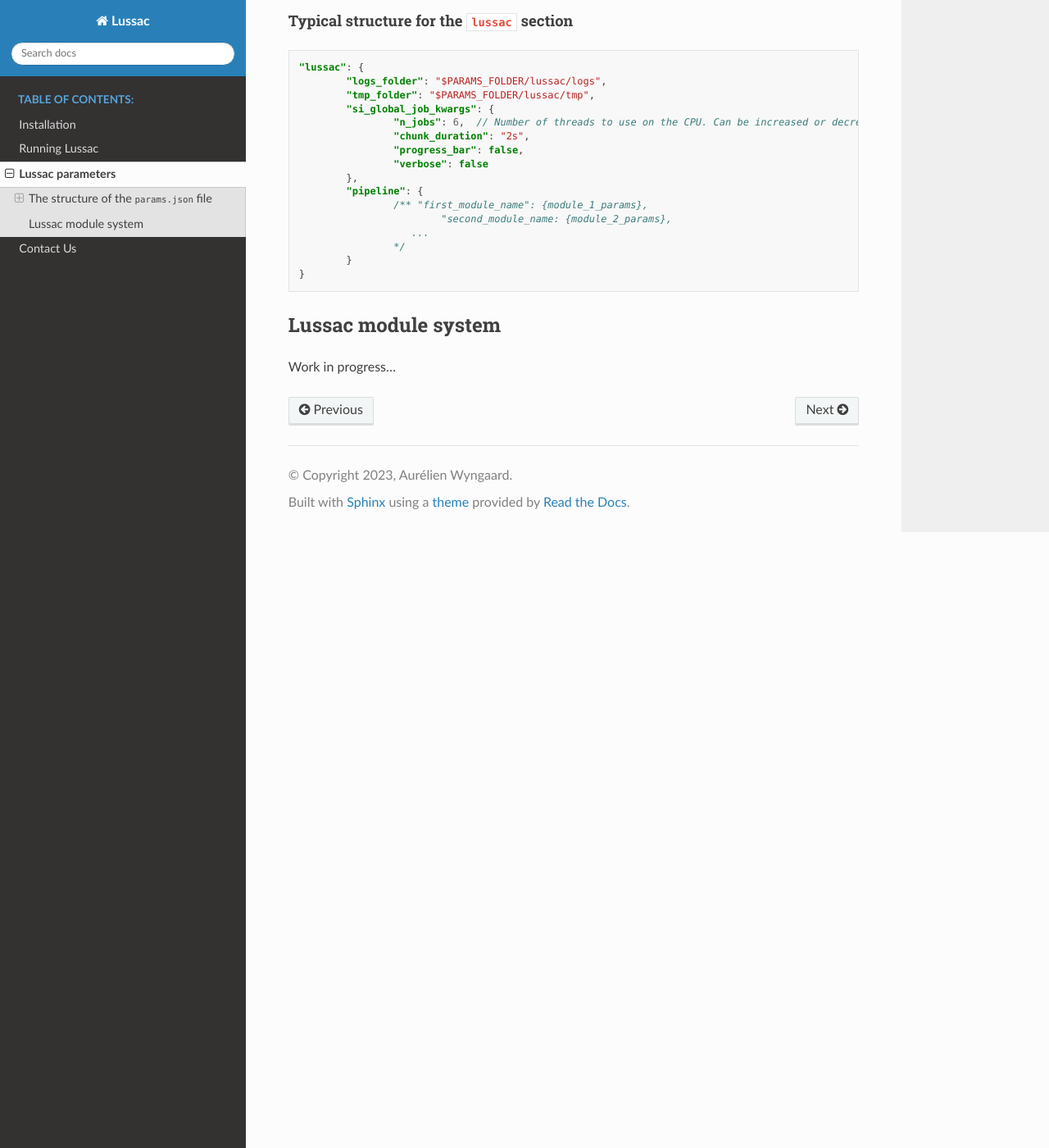
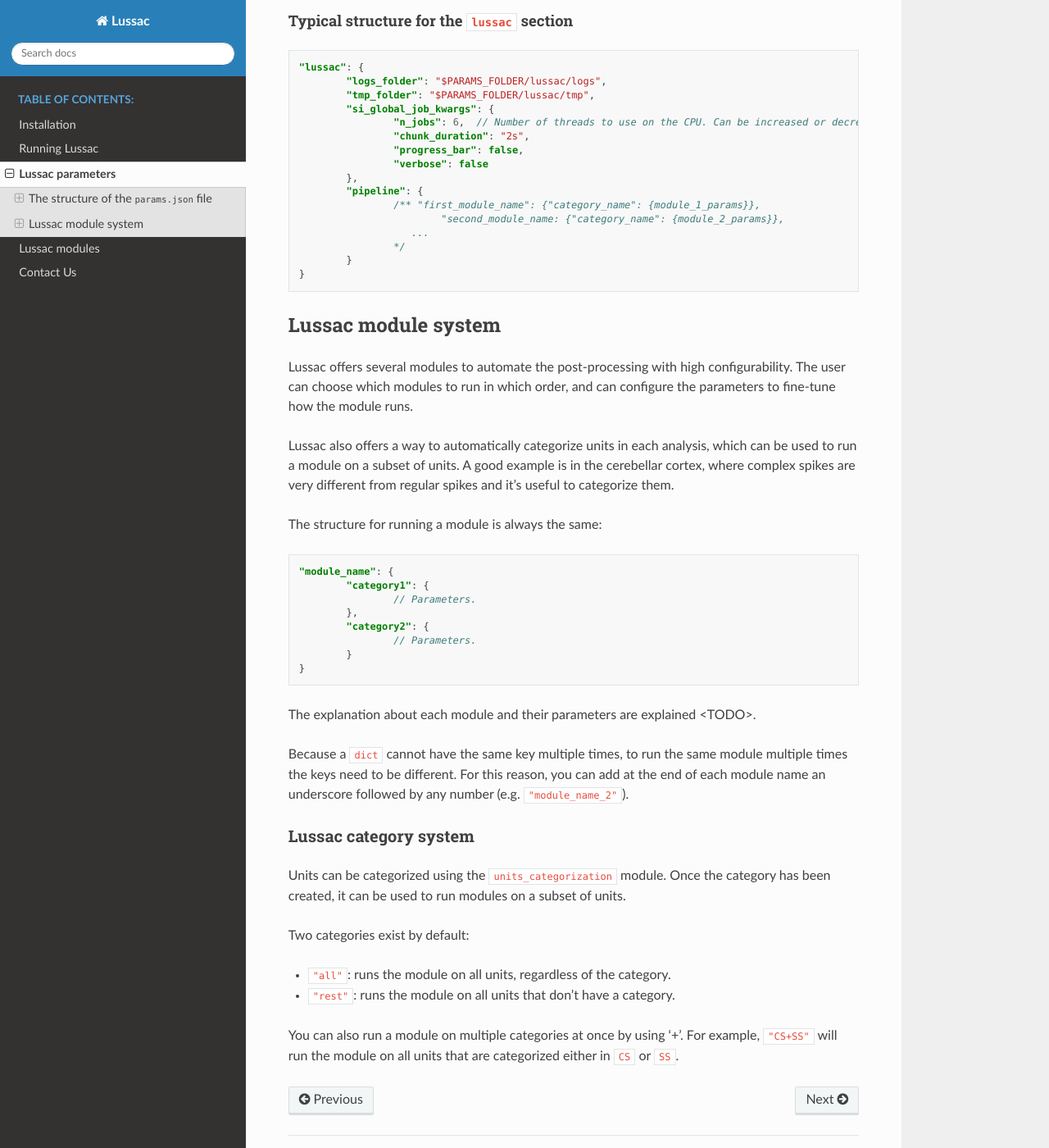
Before and after one commit to BarbourLab/lussac, a Sphinx documentation site: the page built from docs/source/params.rst, in a window 1280 px wide and 1400 px high, scrolled down 4322 px. Shown: the whole window at 82% size. Built offline with Sphinx 7.4.7 and the Read the Docs theme 2.0.0, drawn with Linux system fonts in a browser that asks for light colours.

Commit message:
Updated documentation

```diff
--- a/docs/source/index.rst
+++ b/docs/source/index.rst
@@ -14,6 +14,7 @@ For more information, check out our `preprint <https://www.biorxiv.org/content/1
    installation
    run
    params
+   modules
    contact
 
 
--- /dev/null
+++ b/docs/source/modules.rst
@@ -0,0 +1,6 @@
+Lussac modules
+==============
+
+Here, we describe each of Lussac modules, what they do, how they do it, and what parameters are available.
+
+WIP
--- a/docs/source/params.rst
+++ b/docs/source/params.rst
@@ -187,8 +187,8 @@ Typical structure for the :code:`lussac` section
 			"verbose": false
 		},
 		"pipeline": {
-			/** "first_module_name": {module_1_params},
-				"second_module_name: {module_2_params},
+			/** "first_module_name": {"category_name": {module_1_params}},
+				"second_module_name: {"category_name": {module_2_params}},
 			   ...
 			*/
 		}
@@ -198,4 +198,36 @@ Typical structure for the :code:`lussac` section
 Lussac module system
 --------------------
 
-Work in progress...
+Lussac offers several modules to automate the post-processing with high configurability. The user can choose which modules to run in which order, and can configure the parameters to fine-tune how the module runs.
+
+Lussac also offers a way to automatically categorize units in each analysis, which can be used to run a module on a subset of units. A good example is in the cerebellar cortex, where complex spikes are very different from regular spikes and it's useful to categorize them.
+
+The structure for running a module is always the same:
+
+.. code-block:: json
+
+	"module_name": {
+		"category1": {
+			// Parameters.
+		},
+		"category2": {
+			// Parameters.
+		}
+	}
+
+The explanation about each module and their parameters are explained <TODO>.
+
+Because a :code:`dict` cannot have the same key multiple times, to run the same module multiple times the keys need to be different. For this reason, you can add at the end of each module name an underscore followed by any number (e.g. :code:`"module_name_2"`).
+
+
+Lussac category system
+^^^^^^^^^^^^^^^^^^^^^^
+
+Units can be categorized using the :code:`units_categorization` module. Once the category has been created, it can be used to run modules on a subset of units.
+
+Two categories exist by default:
+
+- :code:`"all"`: runs the module on all units, regardless of the category.
+- :code:`"rest"`: runs the module on all units that don't have a category.
+
+You can also run a module on multiple categories at once by using '+'. For example, :code:`"CS+SS"` will run the module on all units that are categorized either in :code:`CS` or :code:`SS`.
```
Also changed, not shown: README.md (+5 -0 lines).
